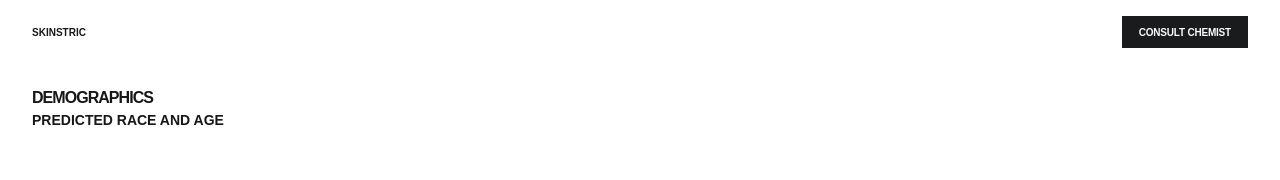
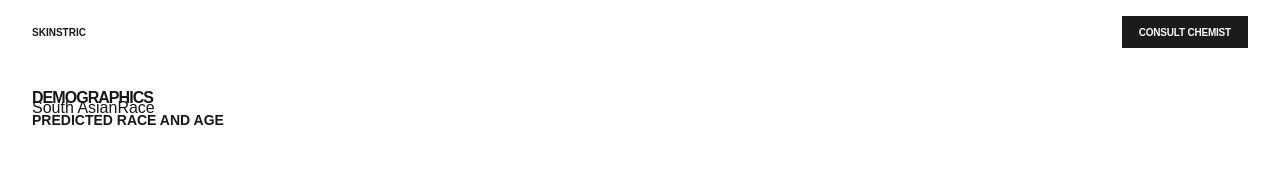
Before and after one commit to victor-alvescv/test-skinstric, a Next.js app: page /demographics in a window 1280 px wide. Shown: the top 180 px of the page. Built offline with nearby package versions, Linux system fonts and the light colour scheme.

Commit message:
Notification when camera access is denied

```diff
--- a/app/(pages)/aicamera/page.js
+++ b/app/(pages)/aicamera/page.js
@@ -1,5 +1,5 @@
 "use client";
-import React, { useState } from "react";
+import React, { useEffect, useState } from "react";
 
 
 function Aicamera () {
@@ -11,9 +11,11 @@ function Aicamera () {
                 const stream = await navigator.mediaDevices.getUserMedia({
                     video: true
                 });
+                setCameraAccess(true);
                 console.log("Camera access granted", stream);
             }   catch (error) {
                 console.error("Camera access denied", error);
+                setCameraAccess(false);
             }
         }
         requestCameraAccess();
@@ -25,7 +27,9 @@ function Aicamera () {
             <div className="loading__screen">
                 <div className="absolute left-1/2 top-1/2 transform -translate-x-1/2 -translate-y-1/2">
                     <span className="dotted-square is-expanded is-animated --size: 19.7vw;"> </span>
-                    <div className="absolute left-1/2 top-1/2 max-w-[227px] text-center transform -translate-x-1/2 -translate-y-1/2 font-semibold">SETTING UP CAMERA...</div>
+                    <div className="absolute left-1/2 top-1/2 max-w-[227px] text-center transform -translate-x-1/2 -translate-y-1/2 font-semibold">
+                    {cameraAccess === false ? "CAMERA ACCESS IS REQUIRED!" : "SETTING UP CAMERA..."}
+                    </div>
 
                 </div>
         </div>
--- a/app/(pages)/demographics/page.js
+++ b/app/(pages)/demographics/page.js
@@ -26,7 +26,7 @@ function Demographics() {
       <main className="relative flex flex-col flex-auto">
         <div className="flex flex-auto flex-col pb-9 relative mx-auto max-w-[2560px] px-8 w-full">
 
-          <div className="flext-start absolute left-8 top-[86px] block overflow-hidden">
+          <div className="flex items-start flex-col absolute left-8 top-[86px] overflow-hidden">
             <h1 className="font-semibold tracking-[-.06em] leading-24 text-base">
               DEMOGRAPHICS
             </h1>
@@ -35,8 +35,29 @@ function Demographics() {
             </span>
           </div>
 
-          <div className="flex justify-around mb-auto mt-auto pb-16">
+          <div className="flex flex-col flex-1 mt-24 pb-20">
+              <div className="flex flex-1">
+                    <div className="w-[10vw] flex shrink-0">
+                        <ul className="list-none pl-0 m-0 p-0">
+                            <li className="mb-2">
+                                <button>
+                                    <span>
+                                        <span>
+                                            South Asian
+                                        </span>
+                                        <span>
+                                            Race
+                                        </span>
+                                    </span>
+                                </button>
 
+                            </li>
+
+                        </ul>
+
+                    </div>
+
+              </div>
           </div>
         </div>
 
```
